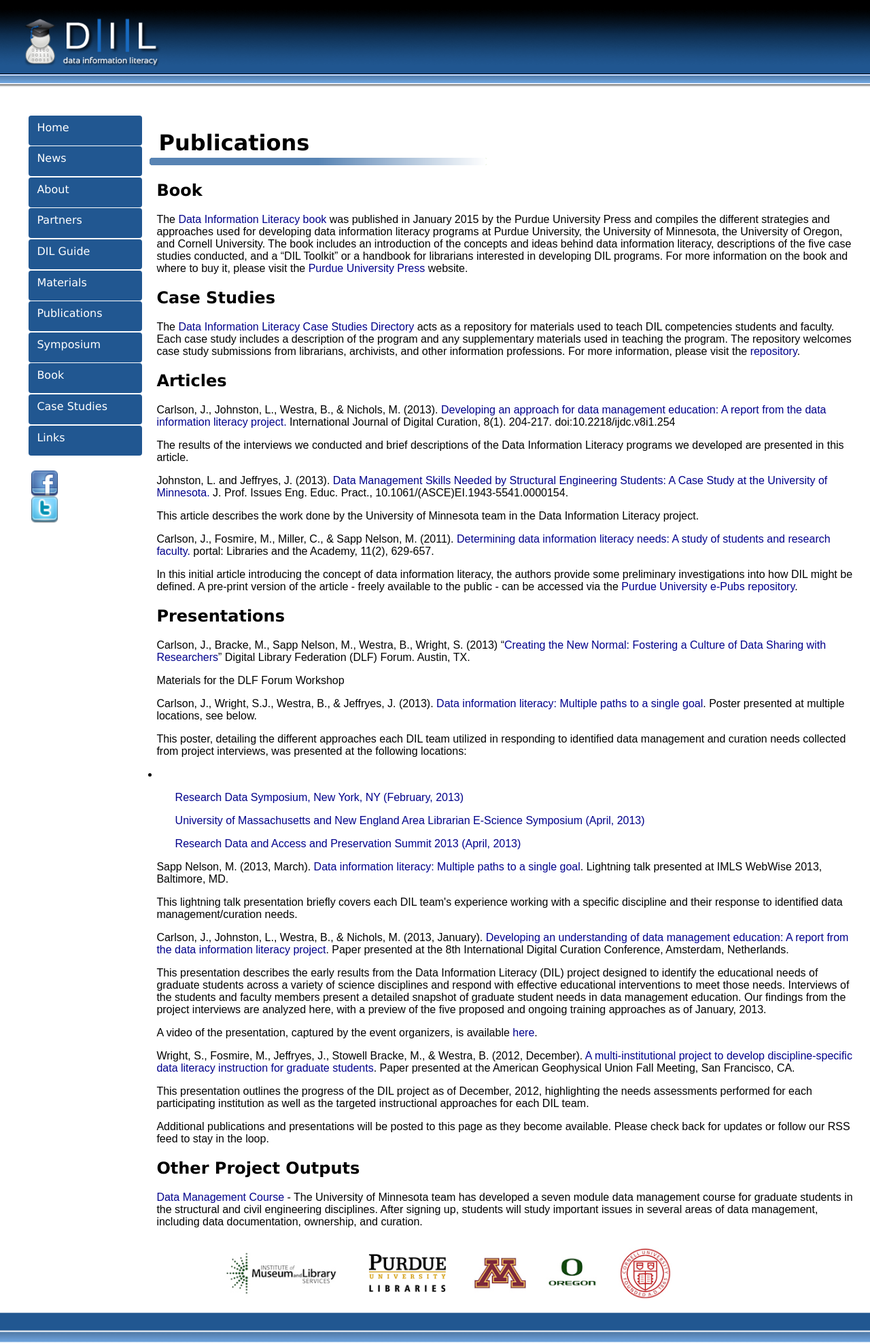
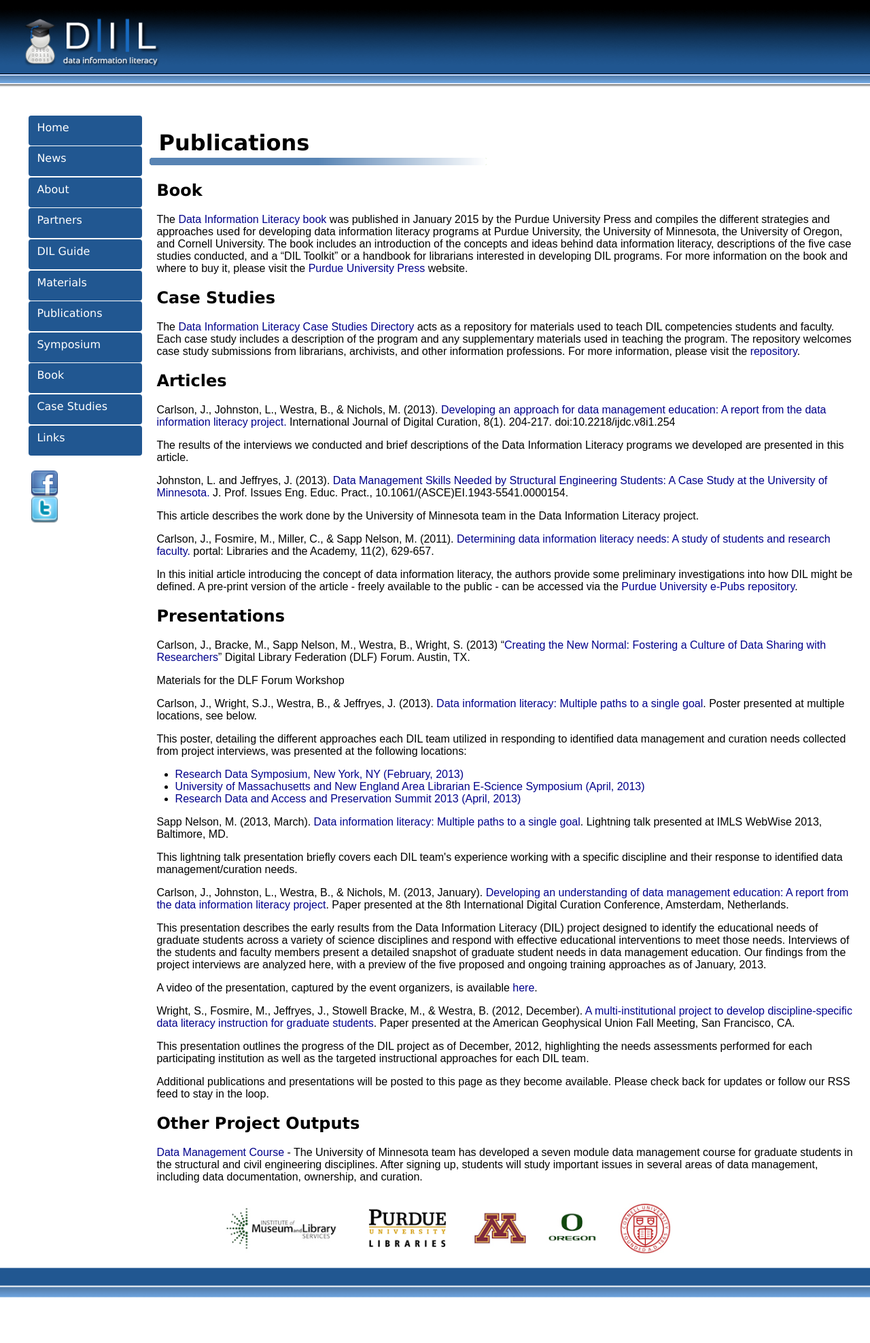
Before and after one commit to datainfolit/datainfolit, a Jekyll site: the page built from publications/index.html, in a window 1280 px wide. Shown: the whole page at 68% size. Built offline with Jekyll 4.4.1, drawn with Linux system fonts in a browser that asks for light colours; after the commit the page ends 1909 px from its top, so only the background shows below that.

Commit message:
Update index.html

```diff
--- a/publications/index.html
+++ b/publications/index.html
@@ -30,11 +30,11 @@
 <p>Materials for the DLF Forum Workshop</p>
 <p>Carlson, J., Wright, S.J., Westra, B., &amp; Jeffryes, J. (2013). <a href="http://docs.lib.purdue.edu/lib_fspres/12/" target="_blank">Data information literacy: Multiple paths to a single goal</a>. Poster presented at multiple locations, see below.</p>
 <p>This poster, detailing the different approaches each DIL team utilized in responding to identified data management and curation needs collected from project interviews, was presented at the following locations:
-  <li>
-    <ul><a href="http://conferences.cdrs.columbia.edu/rds/index.php/rds/rds" target="_blank">Research Data Symposium, New York, NY (February, 2013)</a></ul>
-    <ul><a href="http://escholarship.umassmed.edu/escience_symposium/2013/" target="_blank">University of Massachusetts and New England Area Librarian E-Science Symposium (April, 2013)</a></ul>
-    <ul><a href="http://www.asis.org/rdap/" target="_blank">Research Data and Access and Preservation Summit 2013 (April, 2013)</a></ul>
-  </li>
+  <ul>
+    <li><a href="http://conferences.cdrs.columbia.edu/rds/index.php/rds/rds" target="_blank">Research Data Symposium, New York, NY (February, 2013)</a></li>
+    <li><a href="http://escholarship.umassmed.edu/escience_symposium/2013/" target="_blank">University of Massachusetts and New England Area Librarian E-Science Symposium (April, 2013)</a></li>
+    <li><a href="http://www.asis.org/rdap/" target="_blank">Research Data and Access and Preservation Summit 2013 (April, 2013)</a></li>
+  </ul>
 </p>
 <p>Sapp Nelson, M. (2013, March). <a href="http://docs.lib.purdue.edu/lib_fspres/13/" target="_blank">Data information literacy: Multiple paths to a single goal</a>. Lightning talk presented at IMLS WebWise 2013, Baltimore, MD.</p>
 <p>This lightning talk presentation briefly covers each DIL team's experience working with a specific discipline and their response to identified data management/curation needs.</p>
```
